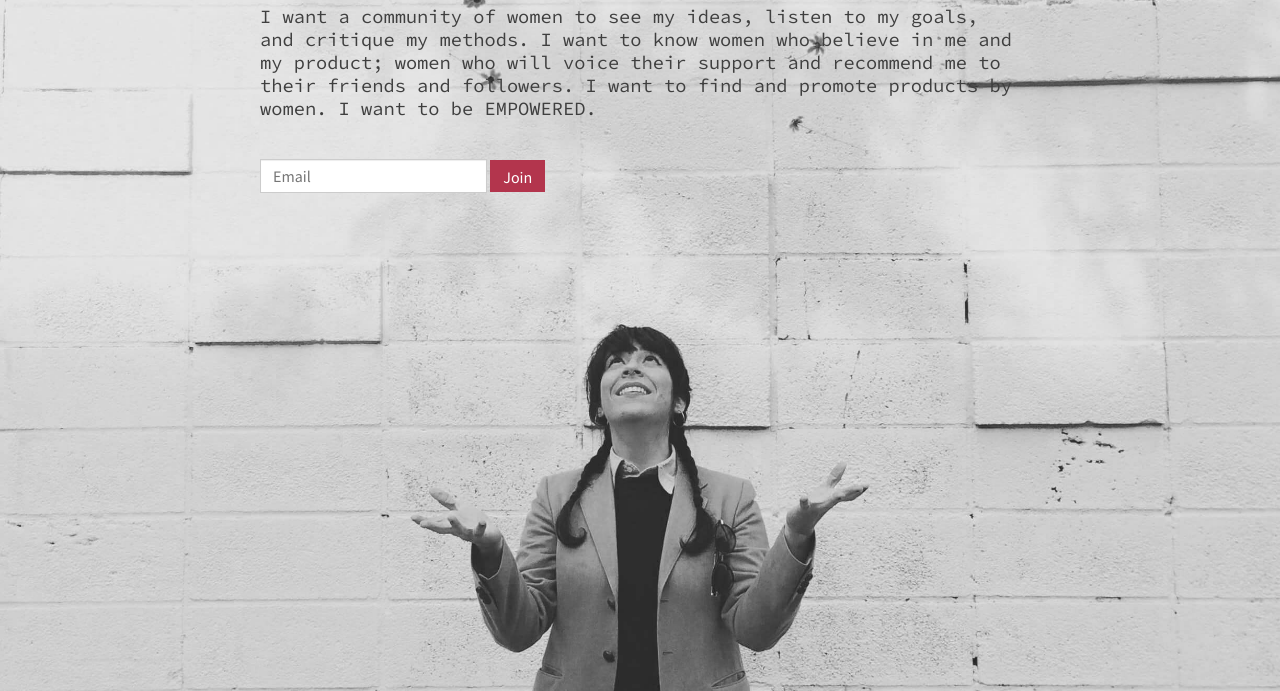
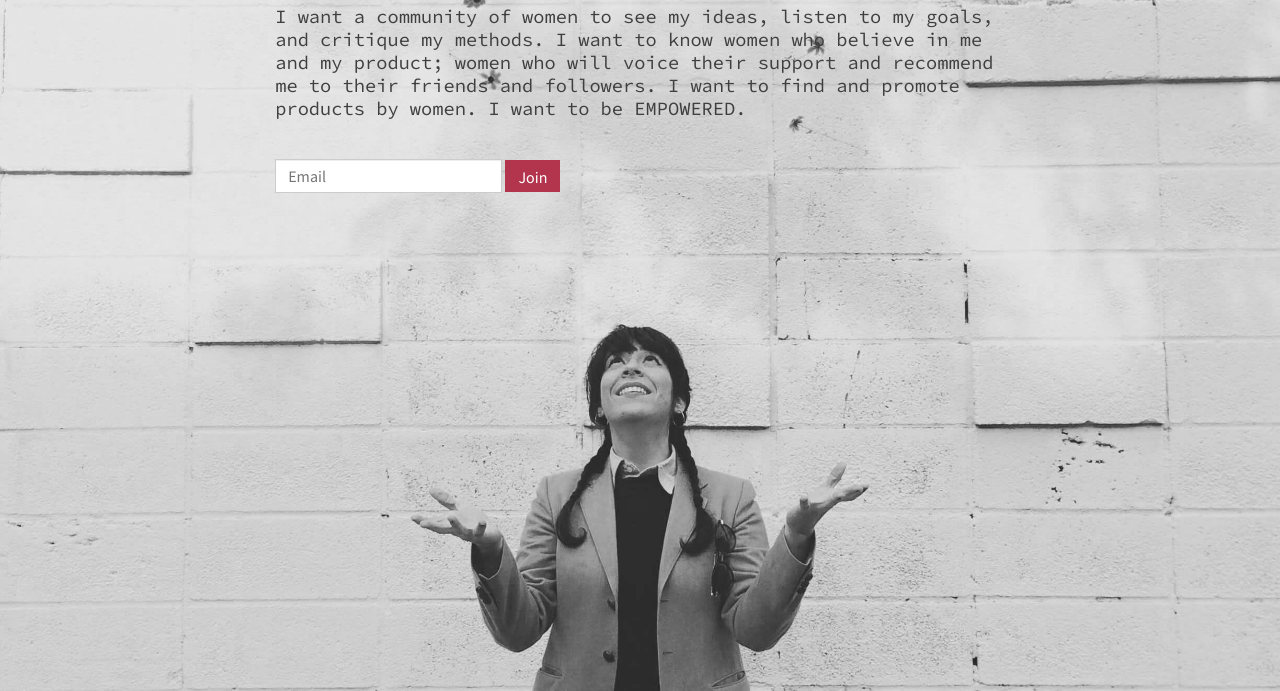
Before and after one commit to malissa/thewe, a plain HTML site: page index.html in a window 1280 px wide. Shown: the part 211-902 px from the top of the page. Drawn offline with Linux system fonts and the light colour scheme.

Commit message:
style tweaks

```diff
--- a/index.html
+++ b/index.html
@@ -30,6 +30,9 @@
             #main {
                 max-width: 760px;
                 margin: 8% auto;
+            }
+            #content {
+                margin: 0 2%;
             }
             h1,h2,h3 {
                 font-weight: normal;
@@ -88,14 +91,12 @@
                 body {
                     font-size: 12px;
                 }
-                #main {
-                    margin: 8% 2%;
-                }
             }
         </style>
     </head>
     <body>
         <div id="main">
+        <div id="content">
             <h2>theWE.</h2>
 
             <h1>VISION. SUPPORT. SUCCESS.</h1>
@@ -110,6 +111,7 @@
                 </form>
             </div>
         </div>
+        </div>
         <!-- Google Analytics -->
         <script>
           (function(i,s,o,g,r,a,m){i['GoogleAnalyticsObject']=r;i[r]=i[r]||function(){
```
